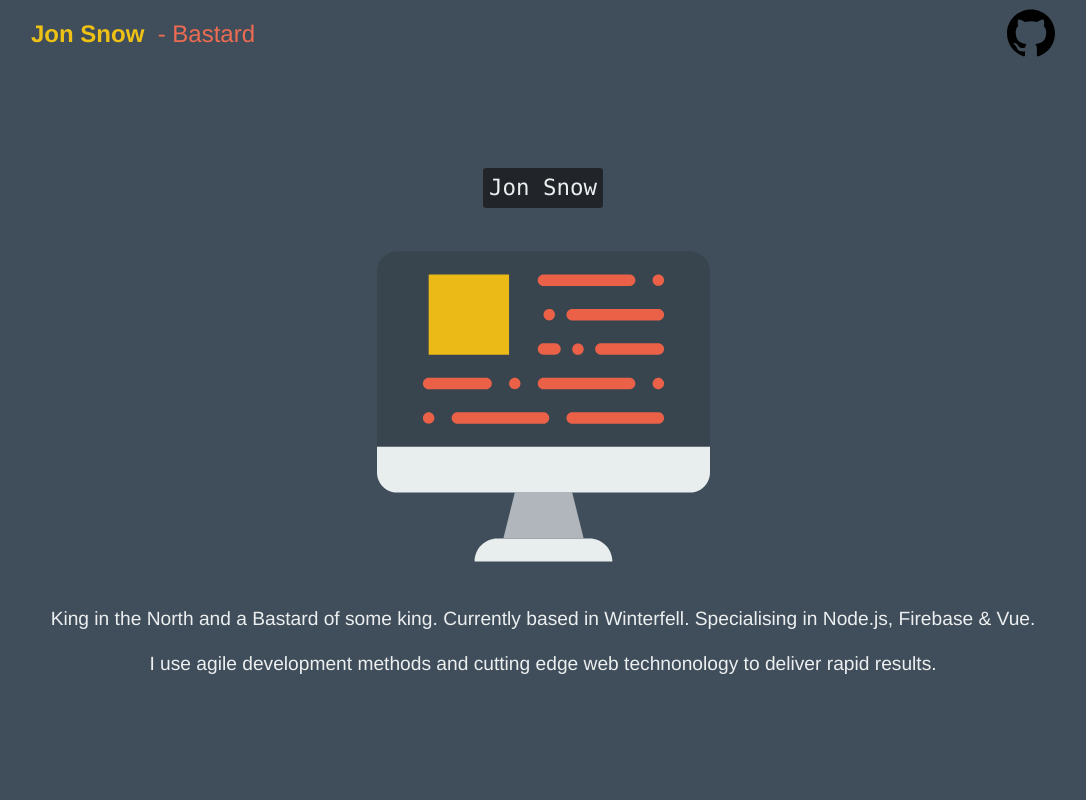
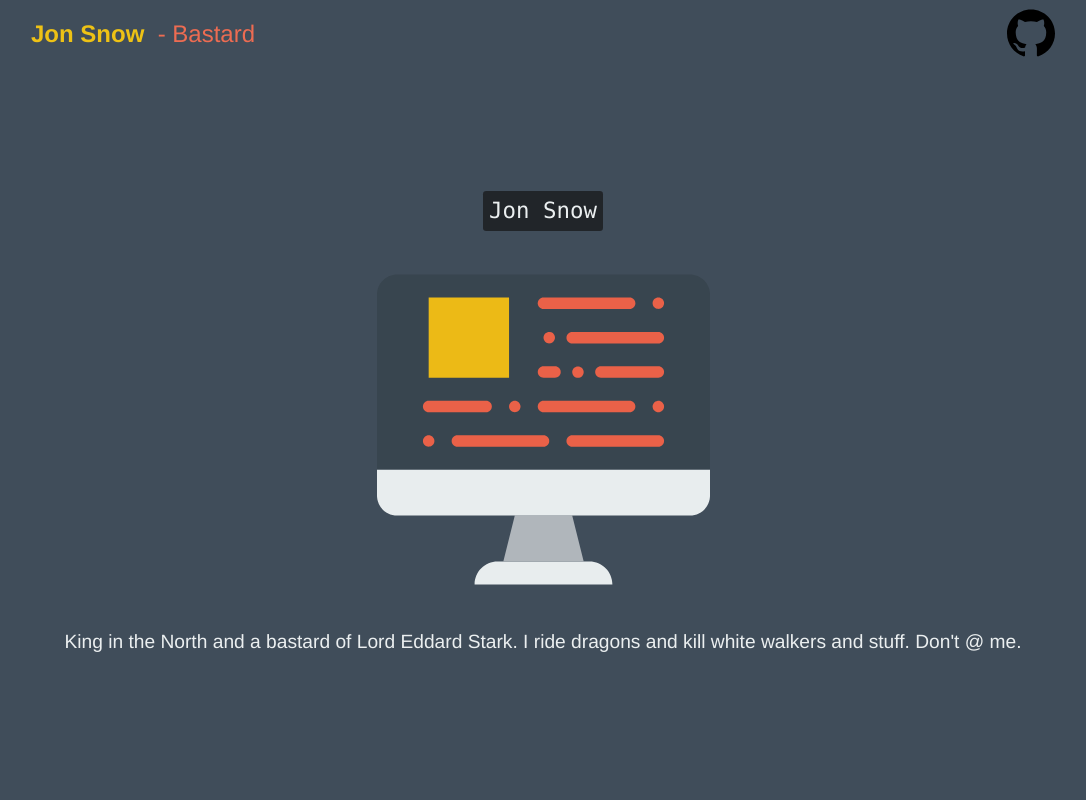
Before and after one commit to holistic-web/portfolio-fabricator, a Vue app: page / in a window 1280 px wide. Shown: the top 800 px of the page, without its empty margins (97-1183 px from the left). Built offline with nearby package versions, Linux system fonts and the light colour scheme.

Commit message:
fix: about me text is one string

```diff
--- a/src/App.vue
+++ b/src/App.vue
@@ -13,10 +13,7 @@
 
 			<section class="text-align-left">
 				<p class="Landing__text lead">
-					King in the North and a Bastard of some king. Currently based in Winterfell. Specialising in Node.js, Firebase & Vue.
-				</p>
-				<p class="Landing__text lead">
-					I use agile development methods and cutting edge web technonology to deliver rapid results.
+					King in the North and a bastard of Lord Eddard Stark. I ride dragons and kill white walkers and stuff. Don't @ me.
 				</p>
 			</section>
 		</b-container>
```
